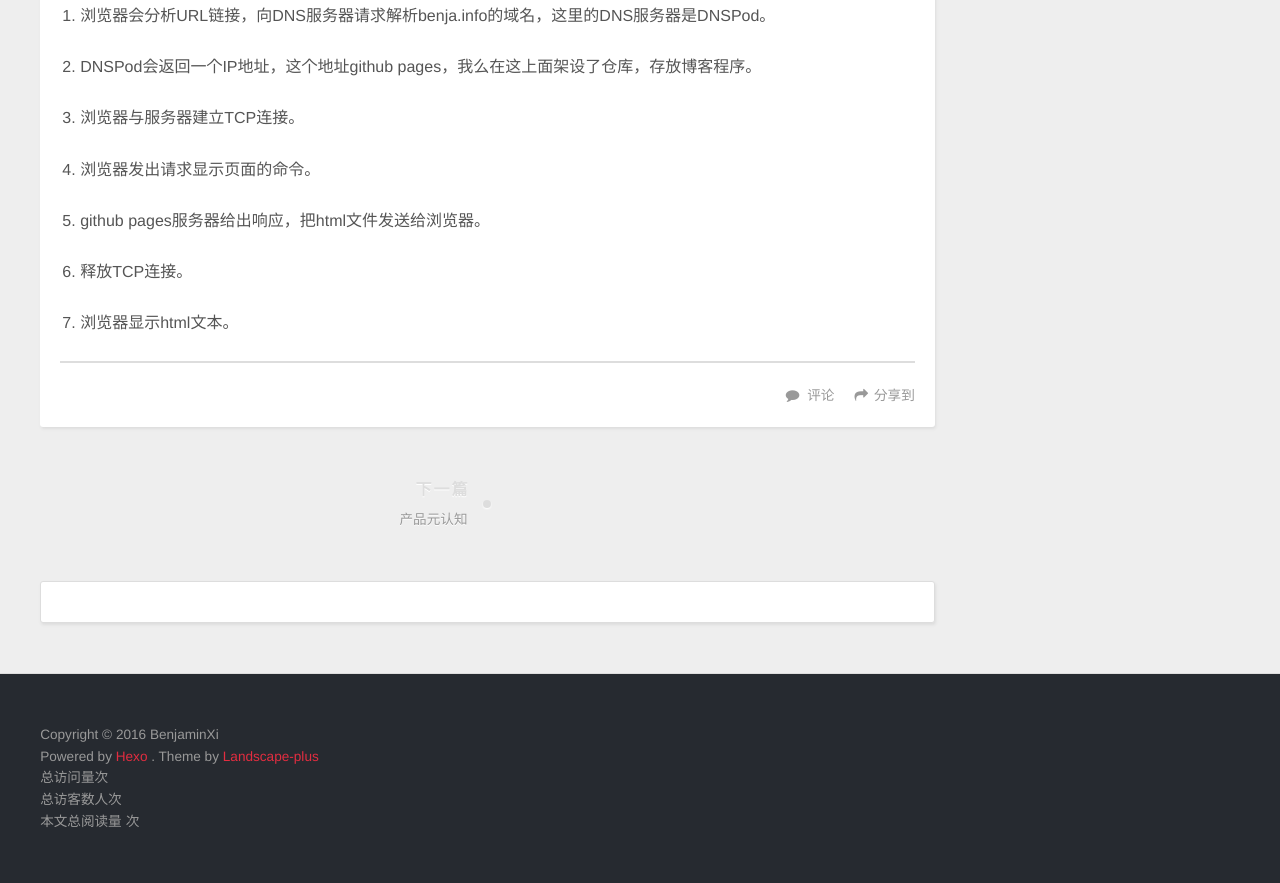
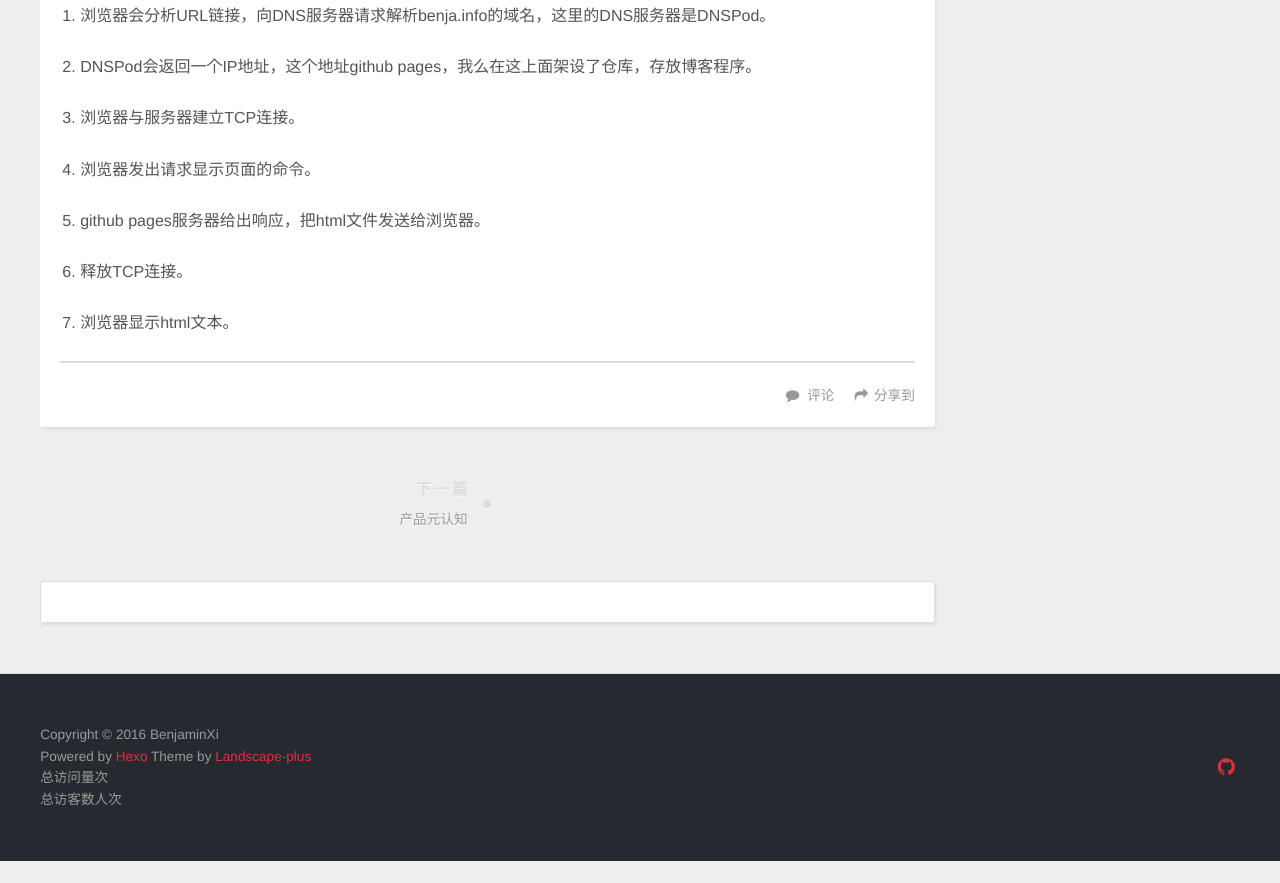
Before and after one commit to BenjaminXi/BenjaminXi.github.io, a plain HTML site: page 2016/06/01/互联网协议浅析/index.html in a window 1280 px wide. Shown: the part 1499-2382 px from the top of the page. After the commit the page ends 2360 px from the top, so only its background shows below. Drawn offline with nearby package versions, Linux system fonts and the light colour scheme; some packages are replaced by stand-ins of ours; a script that the page names is missing; a web font is replaced by a local one.

Commit message:
Site updated: 2016-06-07 20:08:20

```diff
--- a/2016/06/01/互联网协议浅析/index.html
+++ b/2016/06/01/互联网协议浅析/index.html
@@ -142,7 +142,7 @@
     </div>
     <footer class="article-footer">
 
-        <a data-url="http://benja.info/2016/06/01/互联网协议浅析/" data-id="cip5dkdzg000284osr7qda7t4" class="article-share-link" data-share="baidu" data-title="互联网协议浅析">分享到</a>
+        <a data-url="http://benja.info/2016/06/01/互联网协议浅析/" data-id="cip5ek2zq000518ostso622rl" class="article-share-link" data-share="baidu" data-title="互联网协议浅析">分享到</a>
 
 
 
@@ -244,15 +244,22 @@
     <footer id="footer">
 
   <div class="outer">
-    <div id="footer-info" class="inner">
-      Copyright &copy; 2016 BenjaminXi<br>
-      Powered by <a href="http://hexo.io/" target="_blank">Hexo</a>
-      .
-      Theme by <a href="https://github.com/xiangming/landscape-plus" target="_blank">Landscape-plus</a>
-	  <br/>
-	  总访问量<span id="busuanzi_value_site_pv"  font="微软雅黑" style="color:white"></span>次<br/>
-      总访客数<span id="busuanzi_value_site_uv" font="微软雅黑" style="color:white"></span>人次<br/>
-	  本文总阅读量<span id="busuanzi_value_page_pv" font="微软雅黑" style="color:white"></span>次<br/>
+    <div id="footer-info" class="inner" style="text-align:center;">
+		<table width="100%" border="0">
+			<tr>
+				<td style="text-align:left">
+					Copyright &copy; 2016 BenjaminXi<br>
+					Powered by <a href="http://hexo.io/" target="_blank">Hexo</a>
+					Theme by <a href="https://github.com/xiangming/landscape-plus" target="_blank">Landscape-plus</a><br/>
+					总访问量<span id="busuanzi_value_site_pv"  font="微软雅黑" style="color:white"></span>次<br/>
+					总访客数<span id="busuanzi_value_site_uv" font="微软雅黑" style="color:white"></span>人次<br/>
+				</td>
+				<td style="text-align:right">
+					<div style="font-family: FontAwesome;font-size: 20px;">
+					<a href="https://github.com/BenjaminXi" title="GitHub" target="_blank">&#61595;</a>&nbsp;
+				</td>
+			</tr>
+		</table>
     </div>
   </div>
 
```
Also changed, not shown: 2016/06/04/产品元认知/index.html (+17 -10 lines), 2016/06/06/Hexo利用swiftype为landscape-plus添加站内搜索/index.html (+17 -10 lines), archives/2016/06/index.html (+16 -9 lines), archives/2016/index.html (+16 -9 lines), archives/index.html (+16 -9 lines), categories/Hexo/index.html (+16 -9 lines), categories/产品/index.html (+16 -9 lines), categories/网络/index.html (+16 -9 lines), index.html (+19 -12 lines), search/index.html (+17 -10 lines), tags/Hexo/index.html (+16 -9 lines), tags/landscape-plus/index.html (+16 -9 lines), tags/swiftype/index.html (+16 -9 lines), tags/站内搜索/index.html (+16 -9 lines).
